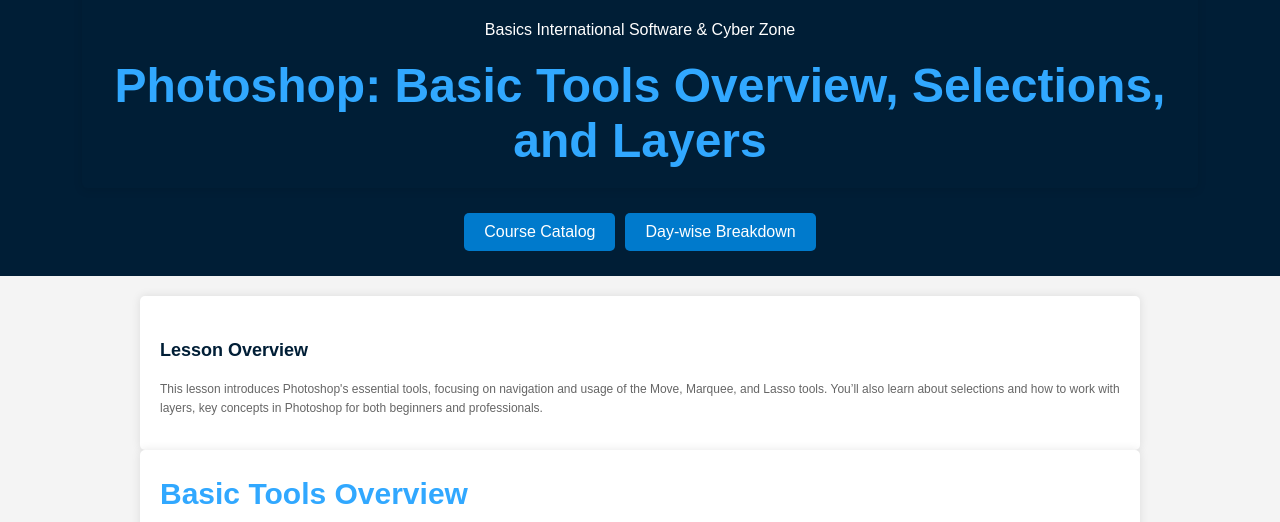
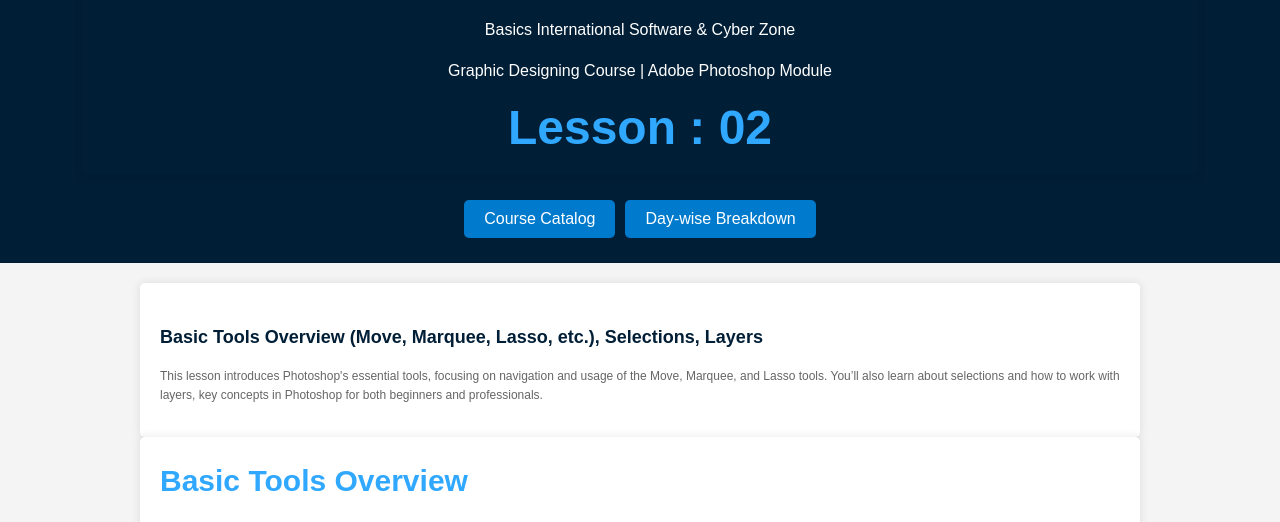
Before and after one commit to shktmnr/photoshop, a plain HTML site: page ps2.html in a window 1280 px wide. Shown: the part 278-800 px from the top of the page. Drawn offline with Linux system fonts and the light colour scheme.

Commit message:
Update ps2.html

```diff
--- a/ps2.html
+++ b/ps2.html
@@ -91,7 +91,9 @@ padding: 10px;
             <img src="logo.png" alt="Logo" class="logo">
         </div>
         <p class="intro" style="color:white;">Basics International Software & Cyber Zone</p>
-        <h1>Photoshop: Basic Tools Overview, Selections, and Layers</h1>
+        <p class="intro" style="color:white;">Graphic Designing Course | Adobe Photoshop Module</p>
+	    <h1 style="color:#31A8FF;">Lesson : 02</h1>
+
     </div>
 
     <div class="button-container">
@@ -103,7 +105,7 @@ padding: 10px;
 <!-- Lesson Content -->
 <section class="overview">
     <div class="container">
-        <h2>Lesson Overview</h2>
+        <h2>Basic Tools Overview (Move, Marquee, Lasso, etc.), Selections, Layers</h2>
         <p>This lesson introduces Photoshop's essential tools, focusing on navigation and usage of the Move, Marquee, and Lasso tools. You’ll also learn about selections and how to work with layers, key concepts in Photoshop for both beginners and professionals.</p>
     </div>
 </section>
```
